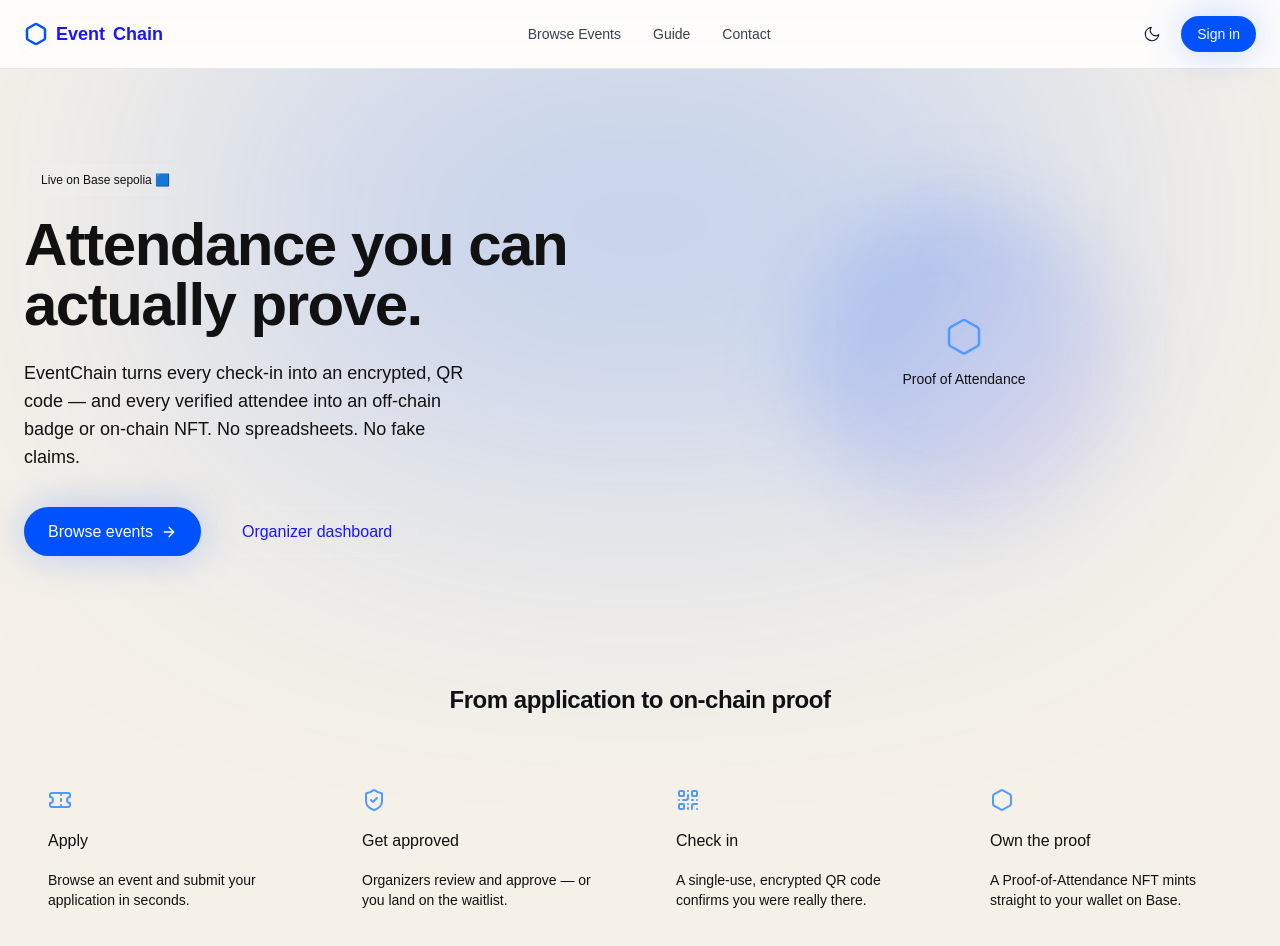
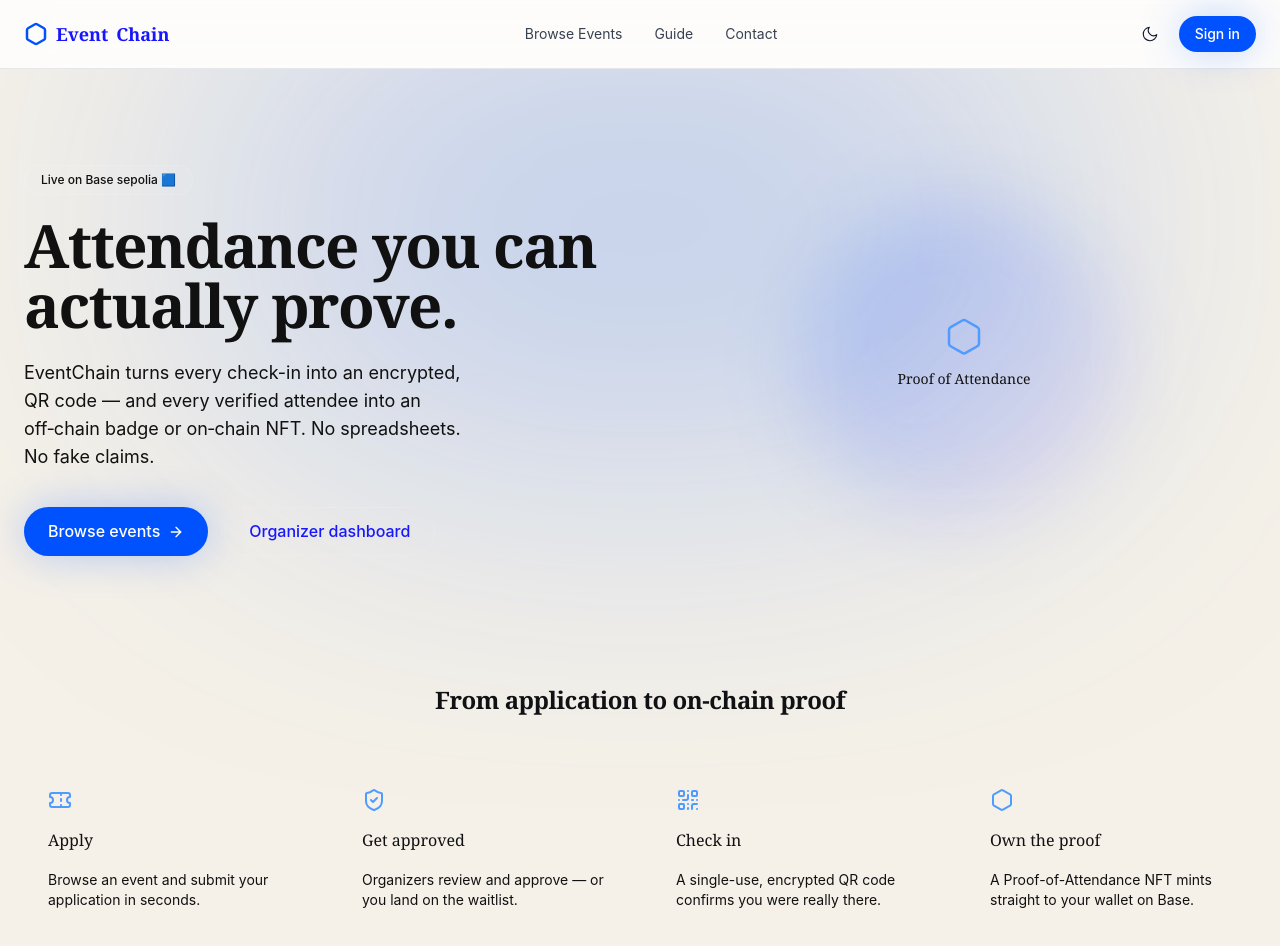
Before and after one commit to drmukty/EventChain, a Next.js app: page / in a window 1280 px wide. Shown: the top 946 px of the page. Built offline with nearby package versions, Linux system fonts and the light colour scheme; no server answers.

Commit message:
chore: update tailwind config for neo-brutalist design system

```diff
--- a/tailwind.config.ts
+++ b/tailwind.config.ts
@@ -6,11 +6,20 @@ const config: Config = {
   theme: {
     extend: {
       colors: {
+        /* Neo-brutalist palette */
+        paper: "#f5f2e9",
+        surface: "#fbfaf4",
+        black: "#111111",
+        muted: "#77756d",
+        lime: "#c6f83e",
+        "lime-bright": "#d2ff4a",
+
+        /* Legacy base colors - kept for compatibility */
         base: {
           50: "#eef6ff",
           100: "#d9ecff",
           400: "#4f9bff",
-          500: "#0052ff", // Base chain blue
+          500: "#0052ff",
           600: "#0040cc",
           900: "#001f66",
         },
@@ -23,16 +32,28 @@ const config: Config = {
         glass: "rgba(255,255,255,0.06)",
       },
       fontFamily: {
-        display: ["var(--font-display)", "sans-serif"],
-        body: ["var(--font-body)", "sans-serif"],
-        mono: ["var(--font-mono)", "monospace"],
+        display: ["Georgia", "Times New Roman", "serif"],
+        body: ["Inter", "ui-sans-serif", "system-ui", "-apple-system", "BlinkMacSystemFont", "Segoe UI", "sans-serif"],
+        mono: ["Courier New", "Courier", "monospace"],
       },
-      backdropBlur: { xs: "2px" },
+      backdropBlur: { xs: "2px", md: "8px" },
       boxShadow: {
+        brutal: "4px 4px 0 #111111",
+        "brutal-md": "3px 3px 0 #111111",
+        "brutal-sm": "2px 2px 0 #111111",
         glass: "0 8px 32px rgba(0,0,0,0.35)",
         glow: "0 0 40px rgba(0,82,255,0.25)",
       },
-      borderRadius: { "2xl": "1.25rem", "3xl": "1.75rem" },
+      borderRadius: {
+        brutal: "12px",
+        "brutal-md": "9px",
+        "brutal-sm": "6px",
+        "2xl": "1.25rem",
+        "3xl": "1.75rem",
+      },
+      borderWidth: {
+        brutal: "2px",
+      },
       keyframes: {
         shimmer: { "0%": { backgroundPosition: "-200% 0" }, "100%": { backgroundPosition: "200% 0" } },
         float: { "0%,100%": { transform: "translateY(0)" }, "50%": { transform: "translateY(-8px)" } },
```
